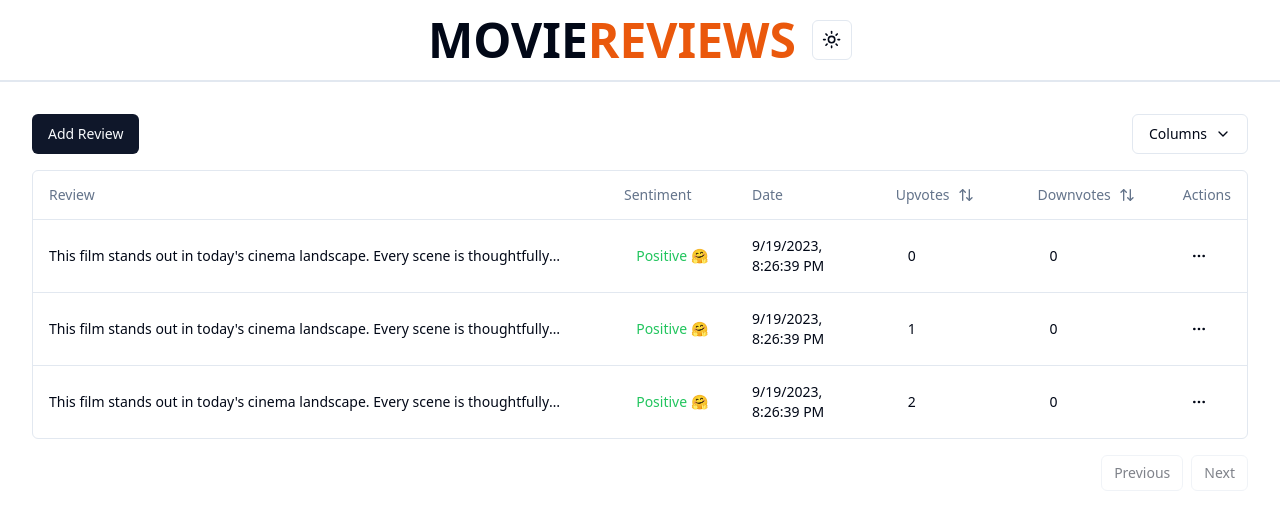
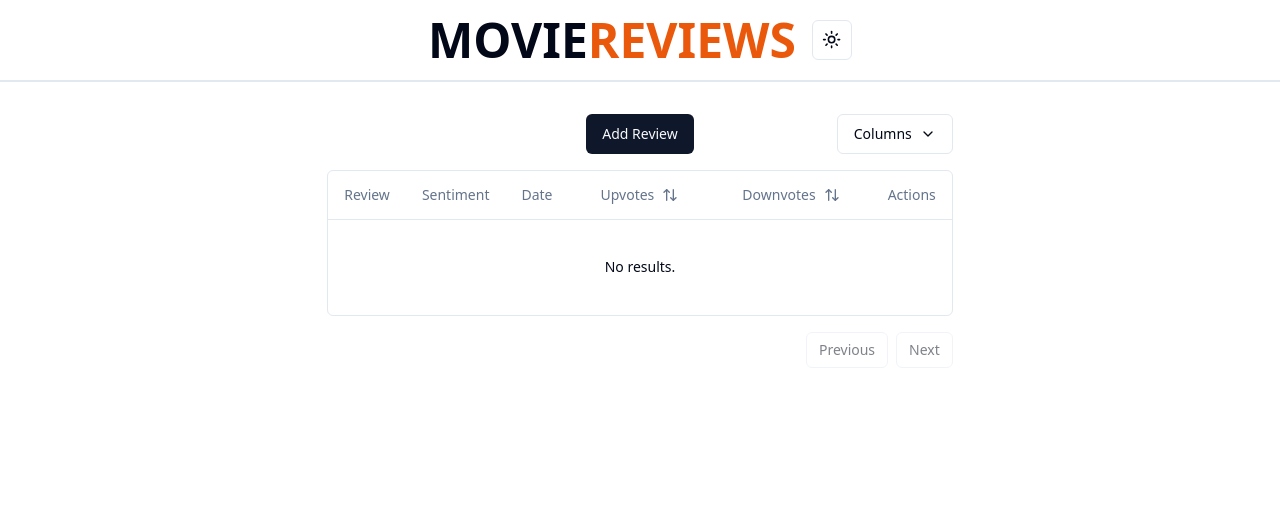
Before and after one commit to CantBeSubh/ethica-ai-takehome, a Next.js app: page / in a window 1280 px wide. Shown: the top 530 px of the page. Built offline with nearby package versions, Linux system fonts and the light colour scheme.

Commit message:
feat: add reviews to table, upvote and downvote

```diff
--- a/app/page.tsx
+++ b/app/page.tsx
@@ -1,38 +1,43 @@
+'use client'
 import { InputModal } from '@/components/input-modal'
 import { columns, type Review } from '@/components/reviews/columns'
 import { DataTable } from '@/components/reviews/data-table'
+import { useReviews } from '@/state/use-reviews'
 
-const data: Review[] = [
-  {
-    input: "This film stands out in today's cinema landscape. Every scene is thoughtfully crafted, and the characters have depth and nuance. The story flows naturally, keeping viewers engaged. It's a high point in recent movie releases.",
-    sentiment: "positive",
-    iat: new Date(),
-    up: 0,
-    down: 0
-  },
-  {
-    input: "This film stands out in today's cinema landscape. Every scene is thoughtfully crafted, and the characters have depth and nuance. The story flows naturally, keeping viewers engaged. It's a high point in recent movie releases.",
-    sentiment: "positive",
-    iat: new Date(),
-    up: 1,
-    down: 0
-  },
-  {
-    input: "This film stands out in today's cinema landscape. Every scene is thoughtfully crafted, and the characters have depth and nuance. The story flows naturally, keeping viewers engaged. It's a high point in recent movie releases.",
-    sentiment: "positive",
-    iat: new Date(),
-    up: 2,
-    down: 0
-  }
-]
+// const data: Review[] = [
+//   {
+//     input: "This film stands out in today's cinema landscape. Every scene is thoughtfully crafted, and the characters have depth and nuance. The story flows naturally, keeping viewers engaged. It's a high point in recent movie releases.",
+//     sentiment: "positive",
+//     iat: new Date(),
+//     up: 0,
+//     down: 0
+//   },
+//   {
+//     input: "This film stands out in today's cinema landscape. Every scene is thoughtfully crafted, and the characters have depth and nuance. The story flows naturally, keeping viewers engaged. It's a high point in recent movie releases.",
+//     sentiment: "positive",
+//     iat: new Date(),
+//     up: 1,
+//     down: 0
+//   },
+//   {
+//     input: "This film stands out in today's cinema landscape. Every scene is thoughtfully crafted, and the characters have depth and nuance. The story flows naturally, keeping viewers engaged. It's a high point in recent movie releases.",
+//     sentiment: "positive",
+//     iat: new Date(),
+//     up: 2,
+//     down: 0
+//   }
+// ]
 
 export default function Home() {
+
+  const { reviews } = useReviews()
   return (
-    <main className='justify-start flex flex-col items-start p-8'>
-      <div className='pb-4 z-50'>
+    <main className='justify-start flex flex-col items-center p-8'>
+      <div className='pb-4 z-50 flex justify-between  items-start'>
         <InputModal />
+        <div></div>
       </div>
-      <DataTable columns={columns} data={data} />
+      <DataTable columns={columns} data={reviews} />
     </main>
   )
 }
--- a/components/input-modal.tsx
+++ b/components/input-modal.tsx
@@ -20,8 +20,15 @@ import {
     AlertDescription,
     AlertTitle,
 } from "@/components/ui/alert"
+import { useReviews } from "@/state/use-reviews";
 
 export function InputModal() {
+    const { addReview } = useReviews();
+
+    const [input, setInput] = useState("");
+    const [loading, setLoading] = useState(false);
+    const [sentiment, setSentiment] = useState("");
+
     const handleClick = async (e: React.MouseEvent) => {
         e.preventDefault();
         // console.log(input);
@@ -36,7 +43,15 @@ export function InputModal() {
             });
             const data = await response.json();
             setSentiment(data.sentiment);
-            console.log(data.sentiment);
+            const review = {
+                input,
+                sentiment: data.sentiment.toLowerCase(),
+                iat: new Date(),
+                up: 0,
+                down: 0
+            }
+            // console.log(review);
+            addReview(review);
         }
         catch (err) {
             console.log(err);
@@ -45,9 +60,7 @@ export function InputModal() {
             setLoading(false);
         }
     }
-    const [input, setInput] = useState("");
-    const [loading, setLoading] = useState(false);
-    const [sentiment, setSentiment] = useState("");
+
     return (
         <AlertDialog>
             <AlertDialogTrigger asChild>
--- a/components/reviews/columns.tsx
+++ b/components/reviews/columns.tsx
@@ -11,6 +11,8 @@ import {
     DropdownMenuSeparator,
     DropdownMenuTrigger,
 } from "@/components/ui/dropdown-menu"
+
+import { useReviews } from "@/state/use-reviews"
 
 export type Review = {
     input: string,
@@ -100,8 +102,9 @@ export const columns: ColumnDef<Review>[] = [
         id: "actions",
         header: "Actions",
         cell: ({ row }) => {
+            // eslint-disable-next-line react-hooks/rules-of-hooks
+            const { upvoteReview, downvoteReview } = useReviews();
             const review = row.original
-
             return (
                 <DropdownMenu>
                     <DropdownMenuTrigger asChild>
@@ -118,11 +121,16 @@ export const columns: ColumnDef<Review>[] = [
                             Copy Review
                         </DropdownMenuItem>
                         <DropdownMenuSeparator />
-                        <DropdownMenuItem>Upvote</DropdownMenuItem>
-                        <DropdownMenuItem>Downvote</DropdownMenuItem>
+                        <DropdownMenuItem
+                            onClick={() => upvoteReview(review.iat)}
+                        >Upvote</DropdownMenuItem>
+                        <DropdownMenuItem
+                            onClick={() => downvoteReview(review.iat)}
+                        >
+                            Downvote</DropdownMenuItem>
                     </DropdownMenuContent>
                 </DropdownMenu>
             )
-        },
+        }
     },
 ]
--- a/components/reviews/data-table.tsx
+++ b/components/reviews/data-table.tsx
@@ -28,6 +28,7 @@ import {
     DropdownMenuContent,
     DropdownMenuTrigger,
 } from "@/components/ui/dropdown-menu"
+
 
 interface DataTableProps<TData, TValue> {
     columns: ColumnDef<TData, TValue>[]
--- /dev/null
+++ b/state/use-reviews.ts
@@ -0,0 +1,40 @@
+'use client'
+import { Review } from '@/components/reviews/columns';
+import { create } from 'zustand';
+
+interface ReviewsStore {
+    reviews: Review[];
+    addReview: (review: Review) => void;
+    upvoteReview: (iat: Date) => void;
+    downvoteReview: (id: Date) => void;
+}
+
+export const useReviews = create<ReviewsStore>((set) => ({
+    reviews: [],
+    addReview: (review) =>
+        set((state) => ({
+            reviews: [...state.reviews, review],
+        })),
+    upvoteReview: (iat) =>
+        set((state) => ({
+            reviews: state.reviews.map((review) =>
+                review.iat === iat
+                    ? {
+                        ...review,
+                        up: review.up + 1,
+                    }
+                    : review
+            ),
+        })),
+    downvoteReview: (iat) =>
+        set((state) => ({
+            reviews: state.reviews.map((review) =>
+                review.iat === iat
+                    ? {
+                        ...review,
+                        down: review.down + 1,
+                    }
+                    : review
+            ),
+        })),
+}));
```
